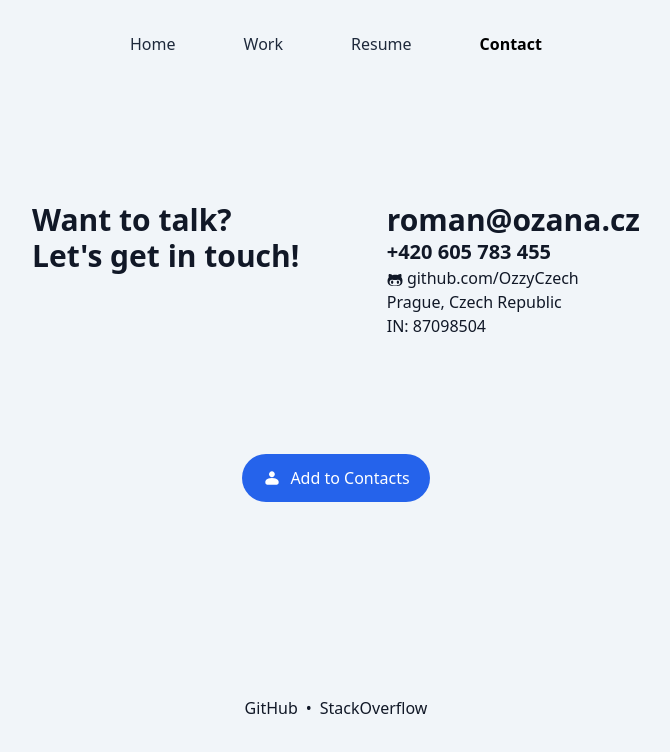
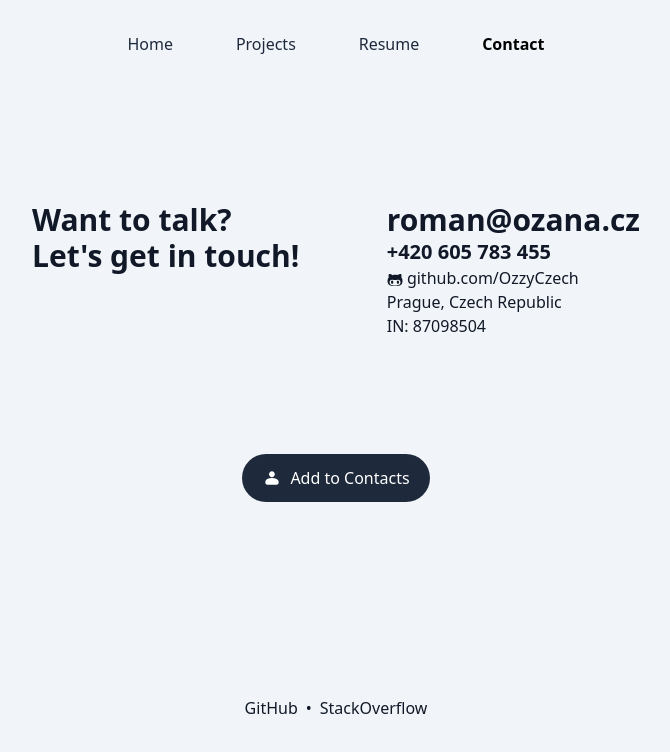
Before and after one commit to OzzyCzech/ozana.cz, an Astro site: page /contact in a window 1280 px wide. Shown: the whole page, without its empty margins (304-974 px from the left). Built offline with nearby package versions, Linux system fonts and the light colour scheme; Astro itself is replaced by a stand-in of ours.

Commit message:
Update button

```diff
--- a/src/components/Header.astro
+++ b/src/components/Header.astro
@@ -7,8 +7,8 @@ const currentPath = Astro.url.pathname;
 			<li class={currentPath === '/' && 'active'}>
 				<a href="/">Home</a>
 			</li>
-			<li class={currentPath.startsWith('/work') && 'active'}>
-				<a href="/work">Work</a>
+			<li class={currentPath.startsWith('/projects') && 'active'}>
+				<a href="/projects">Projects</a>
 			</li>
 			<li class={currentPath.startsWith('/resume') && 'active'}>
 				<a href="/resume">Resume</a>
--- a/src/pages/contact.astro
+++ b/src/pages/contact.astro
@@ -50,7 +50,7 @@ import IconGitHub from "../components/IconGitHub.astro";
 		<div class="text-center mt-24">
 			<a
 				href="/ozana.vcf"
-				class="py-3 px-5 font-medium bg-blue-600 hover:bg-blue-700 rounded-full text-white hover:text-white hover:no-underline inline-flex items-center mt-5 print:hidden"
+				class="py-3 px-5 font-medium bg-slate-800 hover:bg-slate-900 rounded-full text-white hover:text-white hover:no-underline inline-flex items-center mt-5 print:hidden"
 				download="Roman Ožana.vcf">
 				<svg xmlns="http://www.w3.org/2000/svg" width="32" height="32" viewBox="0 0 24 24" class="size-5 mr-2">
 					<path fill="currentColor"
--- a/src/pages/index.astro
+++ b/src/pages/index.astro
@@ -3,8 +3,6 @@ import Layout from '../layouts/Layout.astro';
 import Header from '../components/Header.astro';
 import Footer from '../components/Footer.astro';
 import Avatar from "../components/Avatar.astro";
-import GitHub from "../components/work/github/GitHub.astro";
-import IconGitHub from "../components/IconGitHub.astro";
 ---
 
 <Layout title="Ing. Roman Ožana">
@@ -28,7 +26,7 @@ import IconGitHub from "../components/IconGitHub.astro";
 			<h2 class="text-3xl py-2">Full Stack Developer</h2>
 
 			<div class="my-5">
-				<a href="https://github.com/OzzyCzech/" target="_blank" class="text-lg inline-flex items-center py-2 px-6 rounded-full text-white hover:no-underline hover:text-white bg-slate-800 hover:bg-slate-900">
+				<a href="https://github.com/OzzyCzech/" target="_blank" class="py-3 px-5 font-medium bg-slate-800 hover:bg-slate-900 rounded-full text-white hover:text-white hover:no-underline inline-flex items-center mt-5 print:hidden">
 					GitHub
 				</a>
 			</div>
```
Also changed, not shown: src/pages/projects.astro (renamed from src/pages/work.astro).
